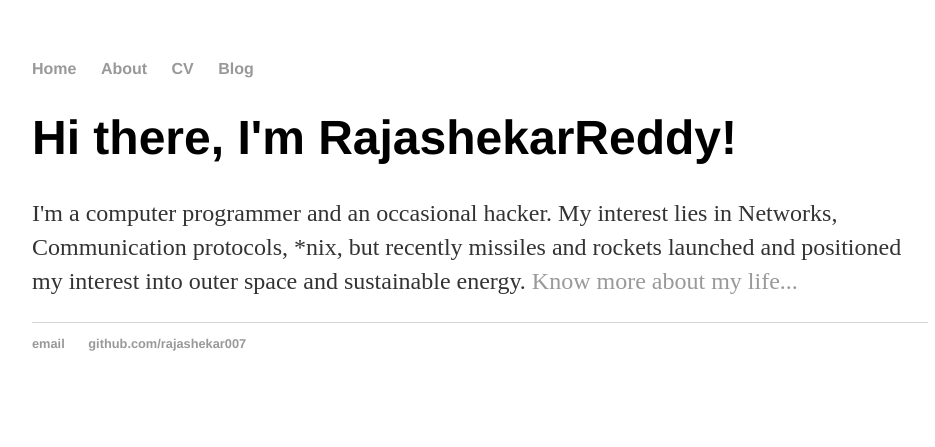
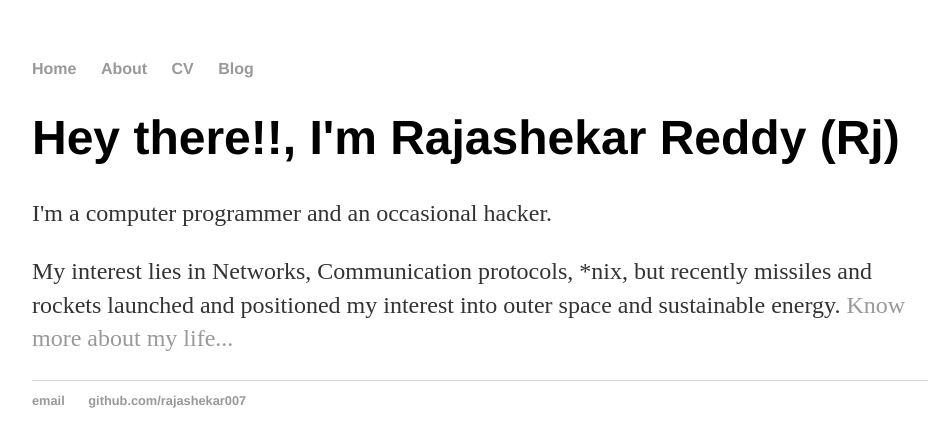
Before and after one commit to rajashekar007/rajashekar007.github.io, a Jekyll site: the page built from index.html, in a window 1280 px wide. Shown: the top 447 px of the page, without its empty margins (160-1095 px from the left). Built offline with Jekyll 4.4.1, drawn with Linux system fonts in a browser that asks for light colours.

Commit message:
Update index.html
more details in index.html

```diff
--- a/index.html
+++ b/index.html
@@ -1,8 +1,9 @@
 ---
 layout: default
-title: RajashekarReddy Ereddy
+title: Rajashekar Reddy
 ---
     		<div class="blurb">
-        		<h1>Hi there, I'm RajashekarReddy!</h1>
-				<p>I'm a computer programmer and an occasional hacker. My interest lies in Networks, Communication protocols, *nix, but recently missiles and rockets launched and positioned my interest into outer space and sustainable energy. <a href="/about">Know more about my life...</a></p>
-    		</div><!-- /.blurb -->
+        		<h1>Hey there!!, I'm Rajashekar Reddy (Rj)</h1>
+				<p>I'm a computer programmer and an occasional hacker.</p>
+				<p>My interest lies in Networks, Communication protocols, *nix, but recently missiles and rockets launched and positioned my interest into outer space and sustainable energy. <a href="/about">Know more about my life...</a></p>
+    		</div>
```
